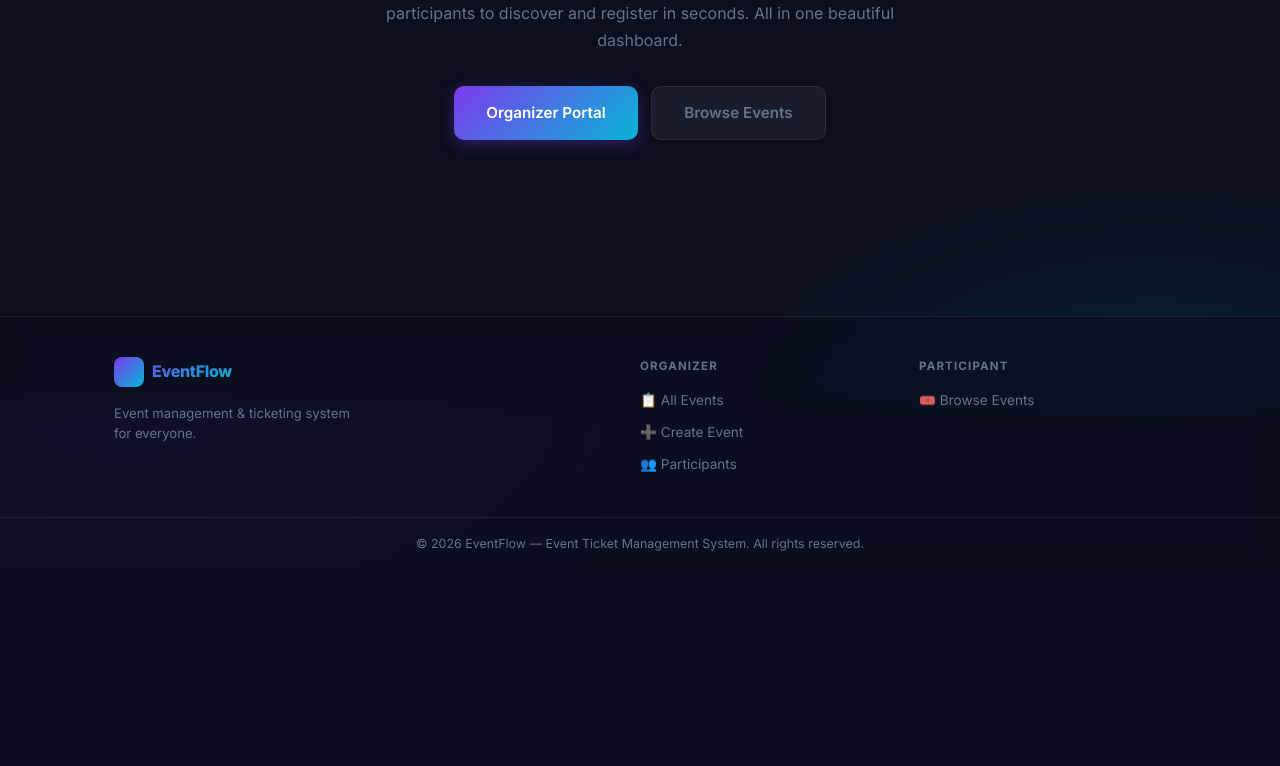
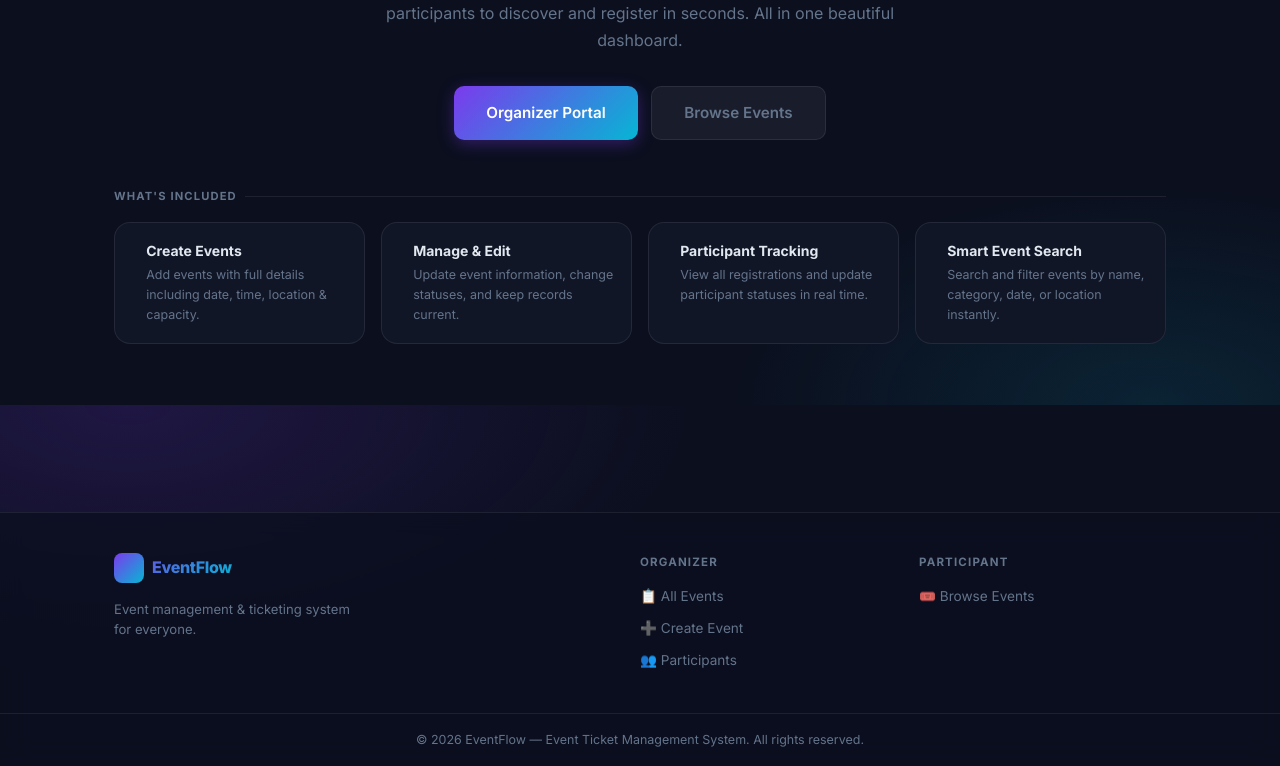
Before and after one commit to A7-Adib/Event-Ticket-Management-System, a PHP site: page / in a window 1280 px wide. Shown: the part 395-1161 px from the top of the page. Before the commit the page ends 946 px from the top, so only its background shows below. Run offline with PHP 8.4, Linux system fonts and the light colour scheme.

Commit message:
Add event management features

```diff
--- a/index.php
+++ b/index.php
@@ -51,7 +51,7 @@
                    class="btn btn-primary btn-lg"
                    id="organizer-btn">
 
-                    Organizer Portal
+                     Organizer Portal
 
                 </a>
 
@@ -59,13 +59,109 @@
                    class="btn btn-secondary btn-lg"
                    id="participant-btn">
 
-                     Browse Events
+                    Browse Events
 
                 </a>
 
             </div>
 
         </section>
+
+
+        <div class="section-title">
+            What's included
+        </div>
+
+        <div class="feature-grid" id="features">
+
+            <div class="feature-item">
+
+                <div class="feature-item-icon">
+
+                </div>
+
+                <div>
+
+                    <h4>
+                        Create Events
+                    </h4>
+
+                    <p>
+                        Add events with full details including
+                        date, time, location &amp; capacity.
+                    </p>
+
+                </div>
+
+            </div>
+
+
+            <div class="feature-item">
+
+                <div class="feature-item-icon">
+
+                </div>
+
+                <div>
+
+                    <h4>
+                        Manage &amp; Edit
+                    </h4>
+
+                    <p>
+                        Update event information, change statuses,
+                        and keep records current.
+                    </p>
+
+                </div>
+
+            </div>
+
+
+            <div class="feature-item">
+
+                <div class="feature-item-icon">
+
+                </div>
+
+                <div>
+
+                    <h4>
+                        Participant Tracking
+                    </h4>
+
+                    <p>
+                        View all registrations and update
+                        participant statuses in real time.
+                    </p>
+
+                </div>
+
+            </div>
+
+
+            <div class="feature-item">
+
+                <div class="feature-item-icon">
+
+                </div>
+
+                <div>
+
+                    <h4>
+                        Smart Event Search
+                    </h4>
+
+                    <p>
+                        Search and filter events by name,
+                        category, date, or location instantly.
+                    </p>
+
+                </div>
+
+            </div>
+
+        </div>
 
     </div>
 
```
